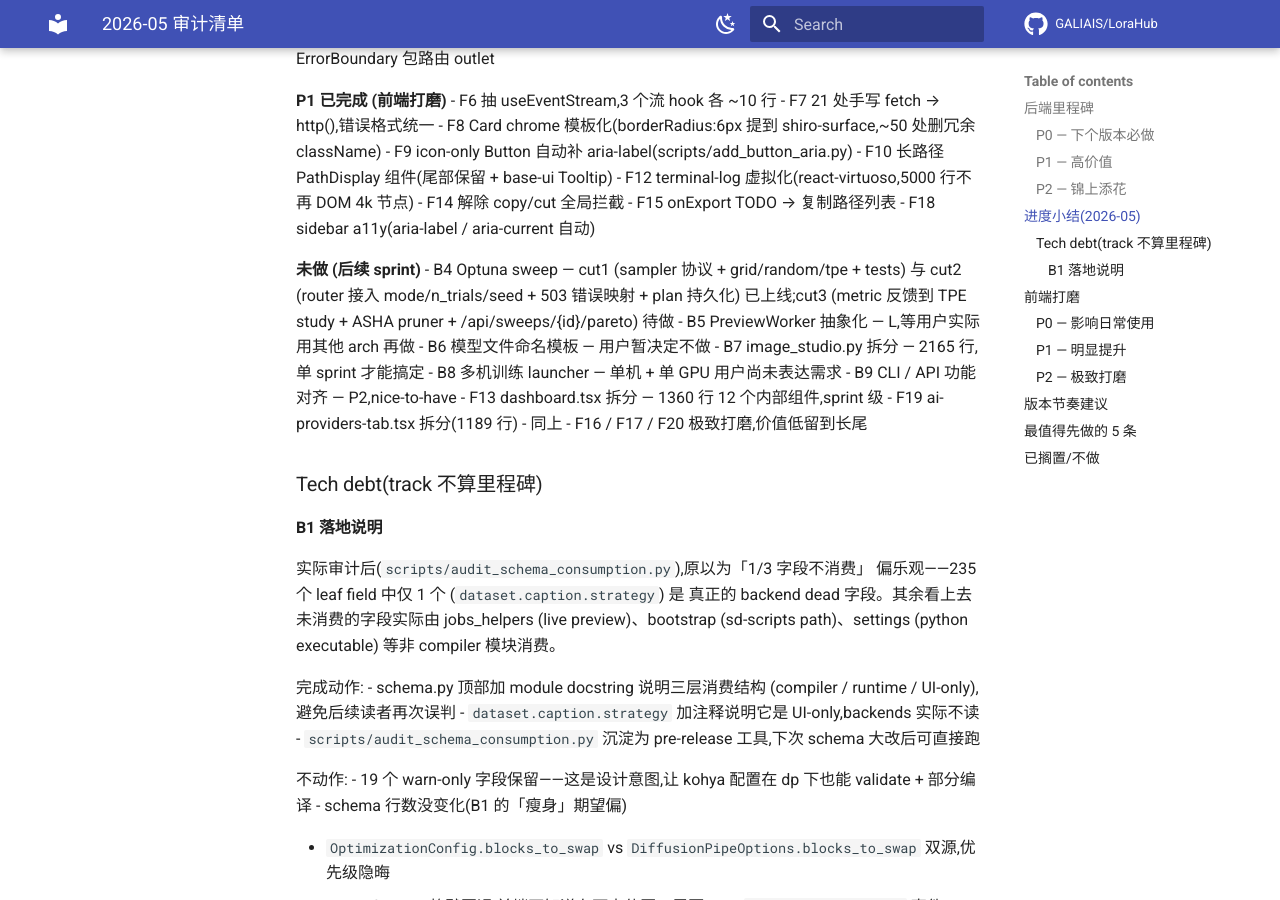
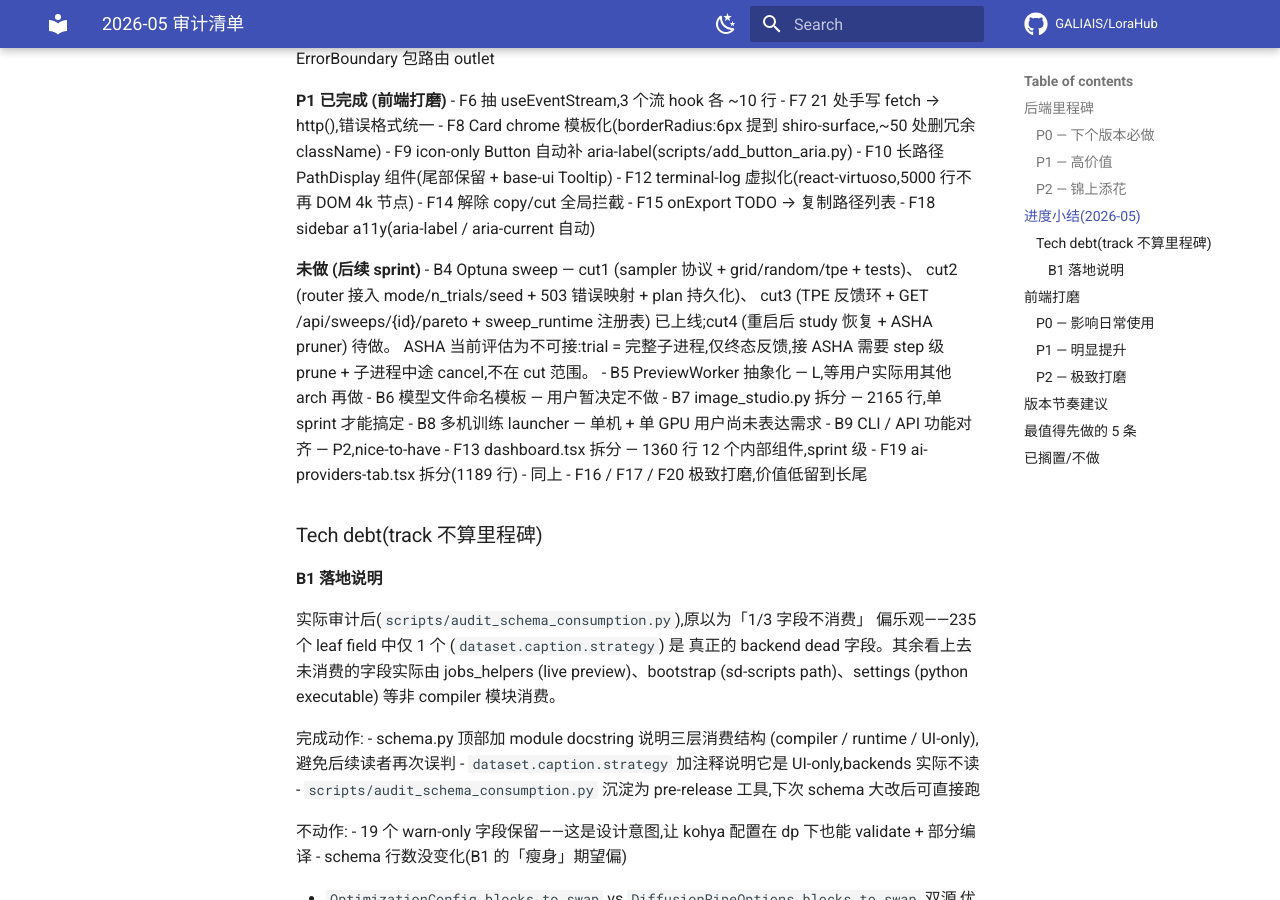
Before and after one commit to GALIAIS/LoraHub, an MkDocs documentation site: the page built from docs/audit-2026-05.md, in a window 1280 px wide and 900 px high, scrolled down 1931 px. Built offline with MkDocs 1.6.1 and Material for MkDocs 9.7.7, drawn with Linux system fonts in a browser that asks for light colours; comment, search, counter and statistics services are not loaded.

Commit message:
docs(audit): mark B4 cut3 as shipped + record ASHA decision

```diff
--- a/docs/audit-2026-05.md
+++ b/docs/audit-2026-05.md
@@ -66,10 +66,12 @@ commit message 里引用。
 - F18 sidebar a11y(aria-label / aria-current 自动)
 
 **未做 (后续 sprint)**
-- B4 Optuna sweep — cut1 (sampler 协议 + grid/random/tpe + tests) 与
-  cut2 (router 接入 mode/n_trials/seed + 503 错误映射 + plan 持久化)
-  已上线;cut3 (metric 反馈到 TPE study + ASHA pruner +
-  /api/sweeps/{id}/pareto) 待做
+- B4 Optuna sweep — cut1 (sampler 协议 + grid/random/tpe + tests)、
+  cut2 (router 接入 mode/n_trials/seed + 503 错误映射 + plan 持久化)、
+  cut3 (TPE 反馈环 + GET /api/sweeps/{id}/pareto + sweep_runtime
+  注册表) 已上线;cut4 (重启后 study 恢复 + ASHA pruner) 待做。
+  ASHA 当前评估为不可接:trial = 完整子进程,仅终态反馈,接 ASHA 需要
+  step 级 prune + 子进程中途 cancel,不在 cut 范围。
 - B5 PreviewWorker 抽象化 — L,等用户实际用其他 arch 再做
 - B6 模型文件命名模板 — 用户暂决定不做
 - B7 image_studio.py 拆分 — 2165 行,单 sprint 才能搞定
```
